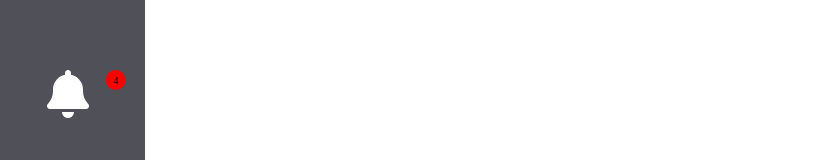
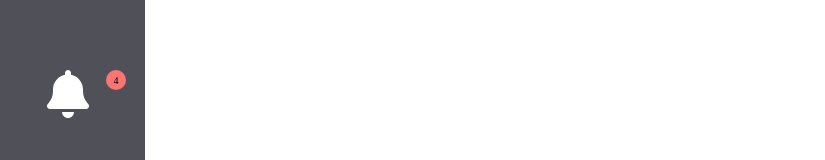
Before and after one commit to KzzzDev/memo-re, a Vue app in the folder web/app/: page / in a window 1280 px wide. Shown: the part 570-730 px from the top of the page, without its empty margins (9-834 px from the left). Built offline with nearby package versions, Linux system fonts and the light colour scheme.

Commit message:
feat:将来的な実装を見据えてLink用componentを再度作成

```diff
--- a/web/app/component/GlobalHeader/Main.vue
+++ b/web/app/component/GlobalHeader/Main.vue
@@ -72,7 +72,7 @@ header {
 
 .notice-count {
   width: 20px;
-  background: red;
+  background: #FC7474 0 0 no-repeat padding-box;
   height: 20px;
   display: flex;
   justify-content: center;
```
